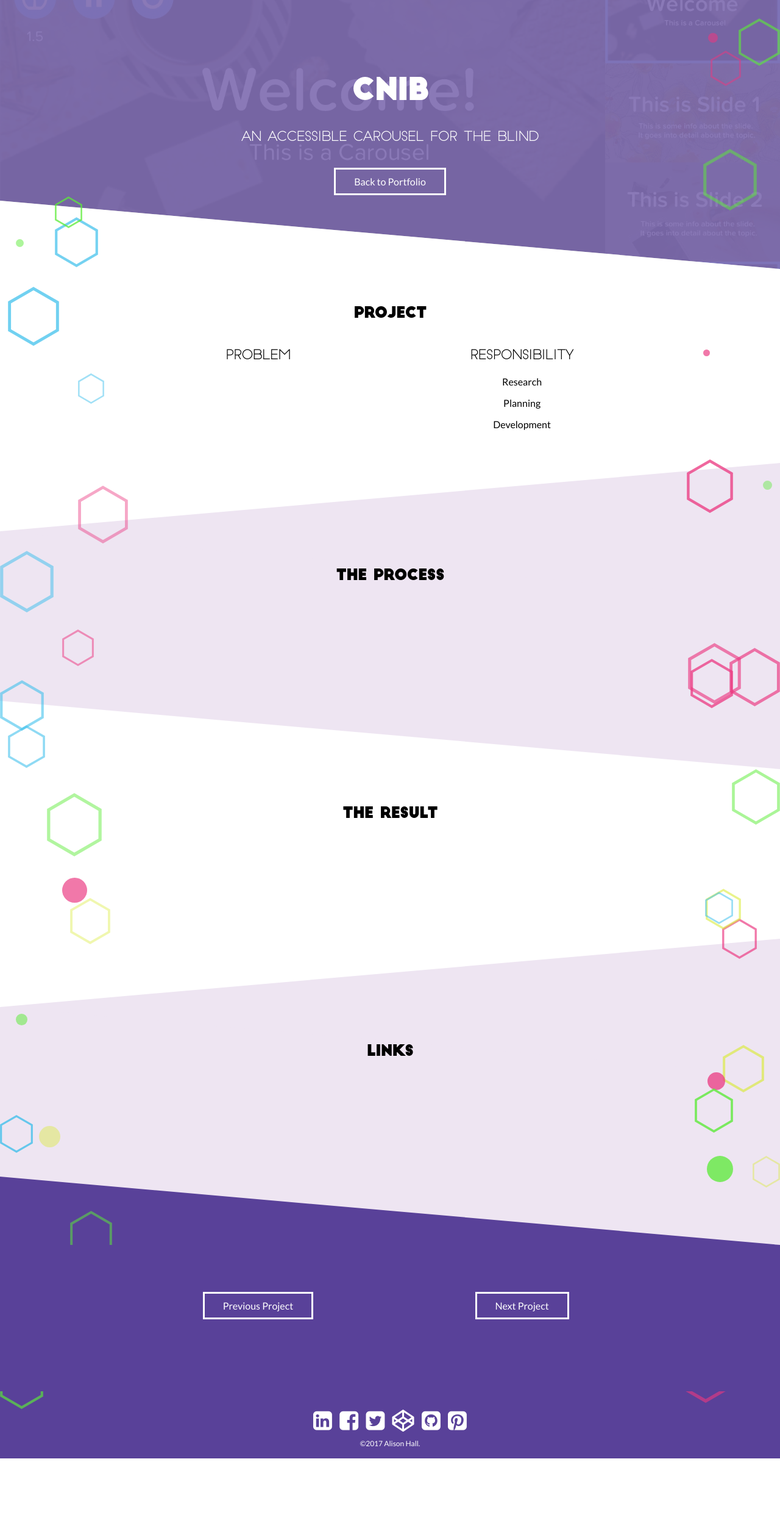
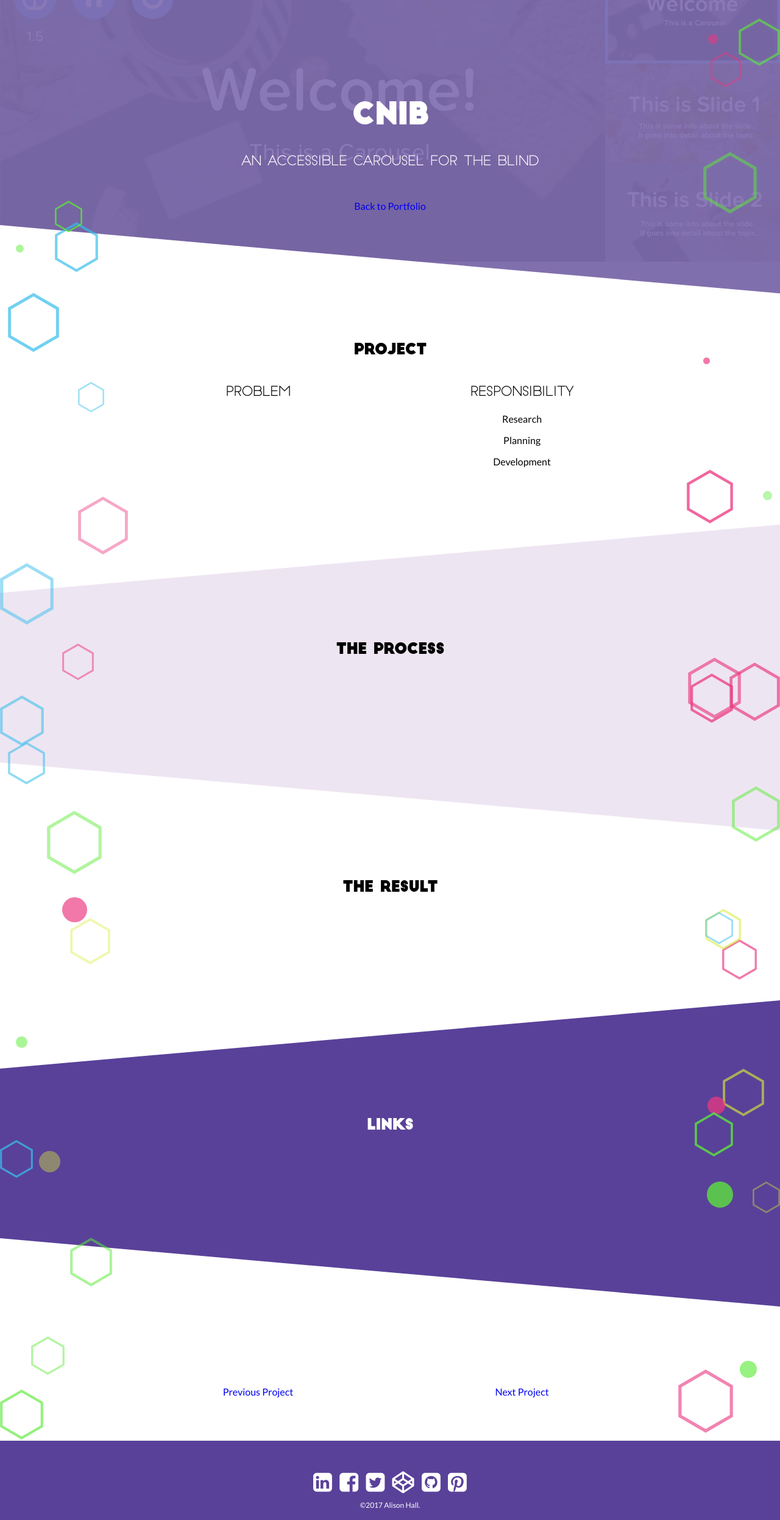
Before and after one commit to alisonhall/personal-portfolio, a PHP site: page /cnib.html in a window 1280 px wide. Shown: the part 59-2551 px from the top of the page at 61% size. Before the commit the page ends 2450 px from the top, so only its background shows below. Run offline with PHP 8.4, Linux system fonts and the light colour scheme; some libraries are stand-ins or nearby versions.

Commit message:
Automate the background colours

```diff
--- a/script/script.js
+++ b/script/script.js
@@ -59,7 +59,7 @@
     var randomSize2 = randomIntFromInterval(40, 90);
     var randomOpacity = randomIntFromInterval(40, 80)/100;
     var randomX = randomIntFromInterval(0, 10);
-    var randomY = randomIntFromInterval(60, pageHeight);
+    var randomY = randomIntFromInterval(60, (pageHeight - 50));
 
     var html = '';
     html += '<img class="shape" ';
--- /dev/null
+++ b/scss/_backgroundAngles.scss
@@ -0,0 +1,236 @@
+
+@mixin angledCommon() {
+	background: inherit;
+	content: '';
+	display: block;
+	position: absolute;
+	top: 0;
+	left: 0;
+	right: 0;
+	z-index: -1;
+	-webkit-backface-visibility: hidden; // for Chrome Windows
+	width: 100%;
+	height: 100%;
+}
+
+@mixin angledTopDown() {
+	top: 0;
+	transform: skewY(5deg);
+	transform-origin: 100% 0;
+}
+
+@mixin angledTopUp() {
+	top: 0;
+	transform: skewY(-5deg);
+	transform-origin: 100% 0;
+}
+
+@mixin angledBottomUp() {
+	top: 0;
+	transform: skewY(-5deg);
+	transform-origin: 100% 0;
+}
+
+@mixin angledBottomDown() {
+	top: 0;
+	transform: skewY(5deg);
+	transform-origin: 100% 0;
+}
+
+@mixin angled($direction, $sides:'bottomAndTop') {
+	position: relative;
+
+	@if $sides == 'topOnly' {
+		@if $direction == 'rightIn' {
+			&:before {
+				@include angledCommon();
+				@include angledTopDown();
+			}
+		} @else {
+			// LAST SECTION
+			&:before {
+				@include angledCommon();
+				@include angledTopUp();
+				transform-origin: 0 0;
+			}
+			&:after {
+				@include angledCommon();
+				height: 100%;
+				top: auto;
+				bottom: 0;
+			}
+		}
+	} @elseif $sides == 'bottomOnly' {
+		@if $direction == 'rightIn' {
+			&:after {
+				@include angledCommon();
+				@include angledBottomUp();
+			}
+		} @else {
+			// FIRST SECTION
+			&:after {
+				@include angledCommon();
+				@include angledBottomDown();
+			}
+		}
+	} @else {
+		@if $direction == 'rightIn' {
+			// 2nd and 4th SECTION
+			&:before {
+				@include angledCommon();
+				@include angledTopDown();
+			}
+			&:after {
+				@include angledCommon();
+				@include angledBottomUp();
+			}
+		} @else {
+			// 3rd SECTION
+			&:before {
+				@include angledCommon();
+				@include angledTopUp();
+				transform-origin: 0 0;
+			}
+			&:after {
+				@include angledCommon();
+				@include angledBottomDown();
+				transform-origin: 0 0;
+			}
+		}
+	}
+}
+
+@mixin backgroundType($backgroundColour, $sides:'bottomAndTop') {
+	@if $backgroundColour == 'darkBackground' {
+		@if $sides == 'topOnly' {
+
+		} @elseif $sides == 'bottomOnly' {
+			&:after {
+				background: $primaryDarkColour;
+			}
+		} @else {
+			&:before,
+			&:after {
+				background: $primaryDarkColour;
+			}
+		}
+		color: $lightTextColour;
+
+	} @elseif $backgroundColour == 'mediumBackground' {
+		@if $sides == 'topOnly' {
+
+		} @elseif $sides == 'bottomOnly' {
+			&:after {
+				background: $secondaryLightColour;
+			}
+		} @else {
+			&:before,
+			&:after {
+				background: $secondaryLightColour;
+			}
+		}
+		color: $darkTextColour;
+	} @elseif $backgroundColour == 'lightBackground' {
+		@if $sides == 'topOnly' {
+
+		} @elseif $sides == 'bottomOnly' {
+			&:after {
+				background: $primaryLightColour;
+			}
+		} @else {
+			&:before,
+			&:after {
+				background: $primaryLightColour;
+			}
+		}
+		color: $darkTextColour;
+	} @elseif $backgroundColour == 'darkBackgroundPicture' {
+		@if $sides == 'topOnly' {
+
+		} @elseif $sides == 'bottomOnly' {
+      // FIRST SECTION
+			&:after {
+        background: $primaryDarkColourWithOpacity;
+			}
+		} @else {
+			&:before,
+			&:after {
+				background: $primaryDarkColourWithOpacity;
+			}
+		}
+		color: $lightTextColour;
+	}
+}
+
+.mainSection:nth-of-type(2n+0) {
+	@include angled(rightIn);
+}
+
+.mainSection:nth-of-type(2n+1) {
+	@include angled(rightOut);
+}
+
+.mainSection:first-of-type {
+	@include angled(rightOut);
+  &:before {
+    height: 0;
+  }
+  &:after {
+    top: -800px;
+    height: 300%;
+  }
+}
+
+.mainSection:last-of-type {
+  padding: 40px 0 10px 0;
+  &:after {
+    height: 300%;
+  }
+}
+
+
+
+.mainSection:nth-of-type(2n+0) {
+    @include backgroundType(lightBackground);
+    .button.icon a {
+      border: 3px solid $primaryDarkColour;
+      color: $darkTextColour;
+      &:hover {
+        border: 3px solid $primaryDarkColourWithOpacity;
+        color: $primaryDarkColourWithOpacity;
+      }
+    }
+}
+.mainSection:nth-of-type(2n+1) {
+    @include backgroundType(mediumBackground);
+    .button.icon a {
+      border: 3px solid $primaryDarkColour;
+      color: $darkTextColour;
+      &:hover {
+        border: 3px solid $primaryDarkColourWithOpacity;
+        color: $primaryDarkColourWithOpacity;
+      }
+    }
+}
+.mainSection:nth-of-type(4n+1) {
+    @include backgroundType(darkBackground);
+    .button.icon a {
+      border: 3px solid $primaryLightColour;
+      color: $lightTextColour;
+      &:hover {
+        border: 3px solid $secondaryLightColour;
+        color: $secondaryLightColour;
+      }
+    }
+}
+.mainSection:first-of-type {
+    @include backgroundType(darkBackgroundPicture, bottomOnly);
+    .button.icon a {
+      border: 3px solid $primaryLightColour;
+      color: $lightTextColour;
+      &:hover {
+        border: 3px solid $secondaryLightColour;
+        color: $secondaryLightColour;
+      }
+    }
+}
--- /dev/null
+++ b/scss/_backgroundImages.scss
@@ -0,0 +1,50 @@
+/**********************************
+BACKGROUNDS
+***********************************/
+
+#backgroundImage {
+	width: 100%;
+	height: 300%;
+	background-blend-mode: overlay;
+	background-size: 100% auto;
+	background-position: 50% 0%;
+	background-color: #ddd;
+	background-repeat: no-repeat;
+	position: fixed;
+	top: 0;
+	left: 0;
+	z-index: -5;
+
+	&.homeBackground {
+		background-image: url("../images/winterstorm.jpg");
+		background-position: 50% -10%;
+	}
+
+	&.architraveBackground {
+		background-image: url("../images/architrave/Portfolio    New Homes  Hoggs Hollow Tradition.jpg");
+	}
+
+	&.cnibBackground {
+		background-image: url("../images/cnib/FinalMockup.jpg");
+	}
+
+	&.codeassistBackground {
+		background-image: url("../images/codeassist/Screenshot 3.jpg");
+	}
+
+	&.gradshowBackground {
+		background-image: url("../images/gradshow/2017-04-18_10-53-35.jpg");
+	}
+
+	&.iotBackground {
+		background-image: url("../images/iot/flora_watch_0.jpg");
+	}
+
+	&.leslievilleBackground {
+		background-image: url("../images/leslieville/2017-04-18_10-53-37.jpg");
+	}
+
+	&.restaurantBackground {
+		background-image: url("../images/restaurant/m/1.jpg");
+	}
+}
--- a/scss/_backgrounds.scss
+++ /dev/null
@@ -1,205 +0,0 @@
-/**********************************
-BACKGROUNDS
-***********************************/
-
-#backgroundImage {
-	width: 100%;
-	height: 300%;
-	background-blend-mode: overlay;
-	background-size: 100% auto;
-	background-position: 50% 0%;
-	background-color: #ddd;
-	position: fixed;
-	top: 0;
-	left: 0;
-	z-index: -5;
-
-	&.homeBackground {
-		background-image: url("../images/winterstorm.jpg");
-		background-position: 50% 50%;
-	}
-
-	&.architraveBackground {
-		background-image: url("../images/architrave/Portfolio    New Homes  Hoggs Hollow Tradition.jpg");
-	}
-
-	&.cnibBackground {
-		background-image: url("../images/cnib/FinalMockup.jpg");
-	}
-
-	&.codeassistBackground {
-		background-image: url("../images/codeassist/Screenshot 3.jpg");
-	}
-
-	&.gradshowBackground {
-		background-image: url("../images/gradshow/2017-04-18_10-53-35.jpg");
-	}
-
-	&.iotBackground {
-		background-image: url("../images/iot/flora_watch_0.jpg");
-	}
-
-	&.leslievilleBackground {
-		background-image: url("../images/leslieville/2017-04-18_10-53-37.jpg");
-	}
-
-	&.restaurantBackground {
-		background-image: url("../images/restaurant/m/1.jpg");
-	}
-}
-
-@mixin angled($direction, $sides, $backgroundColour) {
-	position: relative;
-	// z-index: 1;
-
-	@if $sides == 'topOnly' {
-		@if $direction == 'rightIn' {
-			&:before {
-				@include angledCommon($backgroundColour);
-				@include angledTopDown();
-			}
-		} @else {
-			// LAST SECTION
-			&:before {
-				@include angledCommon($backgroundColour);
-				@include angledTopUp();
-				transform-origin: 0 0;
-			}
-			&:after {
-				@include angledCommon($backgroundColour);
-				height: 100%;
-				top: auto;
-				bottom: 0;
-			}
-		}
-	} @elseif $sides == 'bottomOnly' {
-		@if $direction == 'rightIn' {
-			&:after {
-				@include angledCommon($backgroundColour);
-				@include angledBottomUp();
-			}
-		} @else {
-			// FIRST SECTION
-			&:after {
-				@include angledCommon($backgroundColour);
-				@include angledBottomDown();
-			}
-		}
-	} @else {
-		@if $direction == 'rightIn' {
-			// 2nd and 4th SECTION
-			&:before {
-				@include angledCommon($backgroundColour);
-				@include angledTopDown();
-			}
-			&:after {
-				@include angledCommon($backgroundColour);
-				@include angledBottomUp();
-			}
-		} @else {
-			// 3rd SECTION
-			&:before {
-				@include angledCommon($backgroundColour);
-				@include angledTopUp();
-				transform-origin: 0 0;
-			}
-			&:after {
-				@include angledCommon($backgroundColour);
-				@include angledBottomDown();
-				transform-origin: 0 0;
-			}
-		}
-	}
-}
-
-@mixin angledCommon($backgroundColour) {
-	background: inherit;
-	content: '';
-	display: block;
-	position: absolute;
-	top: 0;
-	left: 0;
-	right: 0;
-	z-index: -1;
-	-webkit-backface-visibility: hidden; // for Chrome Windows
-	width: 100%;
-	height: 100%;
-
-	@if $backgroundColour == 'darkBackground' {
-		background: $primaryDarkColour;
-	} @elseif $backgroundColour == 'mediumBackground' {
-		background: $secondaryLightColour;
-	} @elseif $backgroundColour == 'lightBackground' {
-		background: $primaryLightColour;
-	} @elseif $backgroundColour == 'darkBackgroundPicture' {
-		background: $primaryDarkColourWithOpacity;
-	} @else {
-		background: auto;
-		height: 150%;
-	}
-}
-
-@mixin angledTopDown() {
-	top: 0;
-	transform: skewY(5deg);
-	transform-origin: 100% 0;
-}
-
-@mixin angledTopUp() {
-	top: 0;
-	transform: skewY(-5deg);
-	transform-origin: 100% 0;
-}
-
-@mixin angledBottomUp() {
-	top: 0;
-	transform: skewY(-5deg);
-	transform-origin: 100% 0;
-}
-
-@mixin angledBottomDown() {
-	top: 0;
-	transform: skewY(5deg);
-	transform-origin: 100% 0;
-}
-
-.topSection {
-	@include angled(rightOut, bottomOnly, darkBackgroundPicture);
-	color: $lightTextColour;
-	top: 0px;
-}
-
-.section1 {
-	@include angled(rightIn, bottomAndTop, lightBackground);
-	color: $darkTextColour;
-}
-
-.section2 {
-	@include angled(rightOut, bottomAndTop, mediumBackground);
-	color: $darkTextColour;
-}
-
-.section3 {
-	@include angled(rightIn, bottomAndTop, lightBackground);
-	color: $darkTextColour;
-}
-
-.section4 {
-	@include angled(rightOut, bottomAndTop, mediumBackground);
-	color: $darkTextColour;
-}
-
-.bottomSection {
-	@include angled(rightOut, topOnly, darkBackground);
-	color: $lightTextColour;
-	margin-bottom: 0;
-	padding-bottom: 0;
-}
-
-.bottomSection2 {
-	@include angled(rightIn, topOnly, darkBackground);
-	color: $lightTextColour;
-	margin-bottom: 0;
-	padding-bottom: 0;
-	background-color: $primaryDarkColour;
-}
--- a/scss/style.scss
+++ b/scss/style.scss
@@ -6,7 +6,8 @@
 $lightTextColour: #FFFFFF;
 
 @import "fonts";
-@import "backgrounds";
+@import "backgroundAngles";
+@import "backgroundImages";
 @import "heading";
 @import "footer";
 @import "imageGallery";
@@ -62,13 +63,13 @@
 
 #wrapper {
 	text-align: center;
-	overflow-x: hidden;
+	overflow: hidden;
 	margin: 0;
 	width: 100%;
 
 	.content {
 		width: 70%;
-		margin: 0 auto;
+		margin: 40px auto;
 		z-index: 1;
 
 		.right {
@@ -93,28 +94,28 @@
 			a {
 				padding: 10px 30px;
 
-				&.light {
-					border: 3px solid $primaryLightColour;
-					color: $primaryLightColour;
-				}
-
-				&.dark {
-					border: 3px solid $primaryDarkColour;
-					color: $primaryDarkColour;
-				}
+				// &.light {
+				// 	border: 3px solid $primaryLightColour;
+				// 	color: $primaryLightColour;
+				// }
+				//
+				// &.dark {
+				// 	border: 3px solid $primaryDarkColour;
+				// 	color: $primaryDarkColour;
+				// }
 			}
 
-			a:hover {
-				&.light {
-					border: 3px solid $secondaryLightColour;
-					color: $secondaryLightColour;
-				}
-
-				&.dark {
-					border: 3px solid $primaryDarkColourWithOpacity;
-					color: $primaryDarkColourWithOpacity;
-				}
-			}
+			// a:hover {
+			// 	&.light {
+			// 		border: 3px solid $secondaryLightColour;
+			// 		color: $secondaryLightColour;
+			// 	}
+			//
+			// 	&.dark {
+			// 		border: 3px solid $primaryDarkColourWithOpacity;
+			// 		color: $primaryDarkColourWithOpacity;
+			// 	}
+			// }
 
 			&.icon a {
 				padding: 50px 30px;
@@ -146,6 +147,7 @@
 	&.bottomSection,
 	&.bottomSection2 {
 		padding: 40px 0 0 0;
+		z-index: -1;
 	}
 }
 
```
Also changed, not shown: css/_backgroundImages.css (added, +51 -0 lines), index.html (+7 -7 lines), css/style.css, 3 other files.
